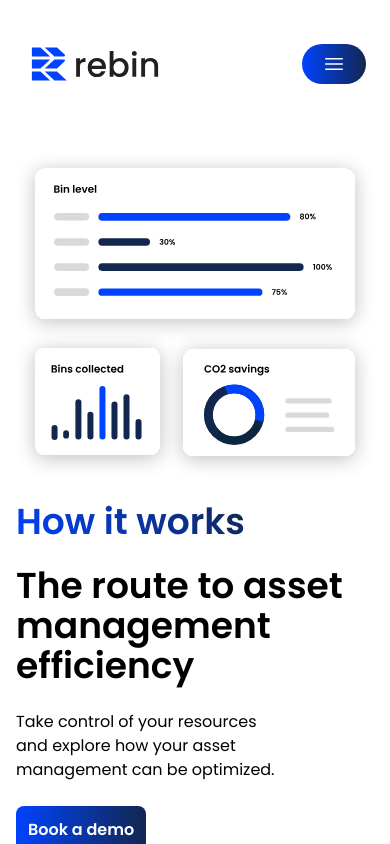
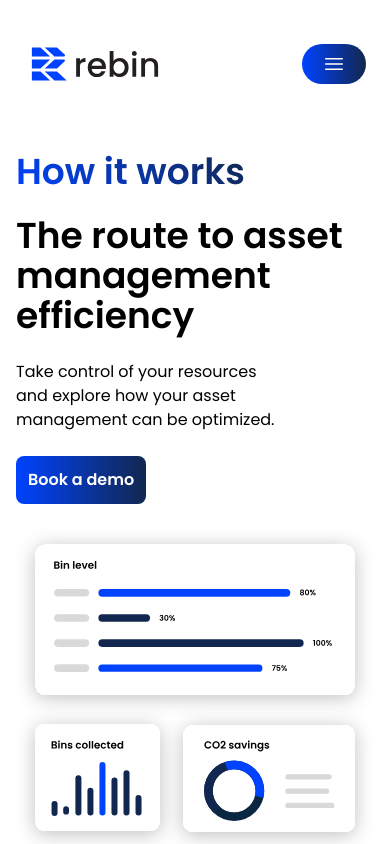
Before and after one commit to Rebin-Inc/rebin-website, a React (Create React App) app: page /how-it-works in a window 390 px wide. Shown: the top 844 px of the page. Built offline with nearby package versions, Linux system fonts and the light colour scheme.

Commit message:
place infographic under title block on small screens

```diff
--- a/src/pages/how-it-works/HowItWorks.js
+++ b/src/pages/how-it-works/HowItWorks.js
@@ -9,7 +9,7 @@ const HowItWorks = () => {
   return (
     <main className="px-4 sm:px-6 space-y-20 lg:space-y-28">
       <div className="grid grid-cols-1 lg:grid-cols-2 gap-6 lg:gap-24">
-        <div className="order-last lg:order-first self-center space-y-6">
+        <div className="self-center space-y-6">
           <h1 className="text-gradient-horizontal font-bold text-4xl">
             How it works
           </h1>
```
